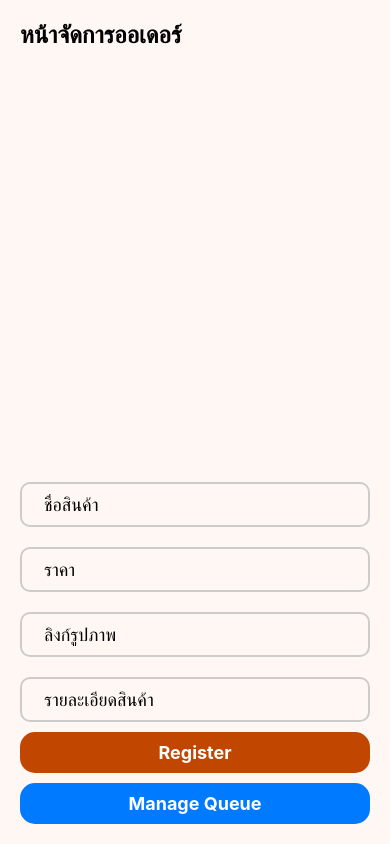
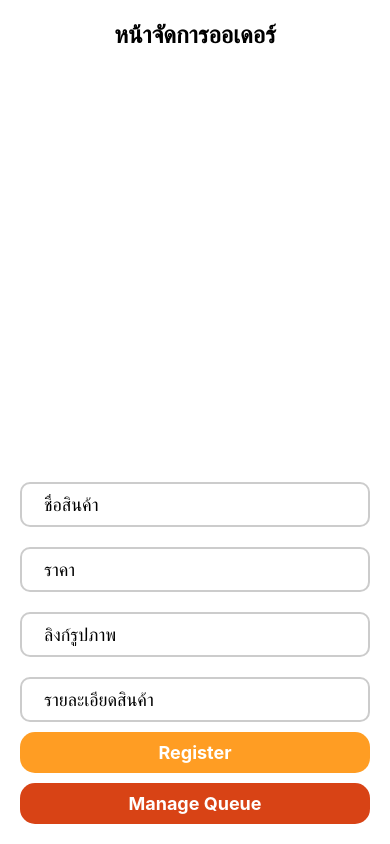
Before and after one commit to PondDoo/ProjectApp, a React Native app in the folder dbapp/: screen /Admin in a window 390 px wide. Built offline with nearby package versions, Linux system fonts and the light colour scheme; no server answers.

Commit message:
admin style + Home alert toast

```diff
--- a/dbapp/src/screen/AdminScreen.js
+++ b/dbapp/src/screen/AdminScreen.js
@@ -1,30 +1,31 @@
-import React, { useEffect, useState } from 'react';
-import { View, Text, StyleSheet, Alert, FlatList } from 'react-native';
-import { fetchOrders, addmarket } from '../services/api';
+import React, { useState, useEffect } from "react";
+import { View, Text, StyleSheet, Alert, FlatList } from "react-native";
+import { fetchOrders, addmarket } from "../services/api";
 import CustomButton from "../component/custombutton";
-import SearchBox from '../component/SearchBox';
-import { useNavigation } from '@react-navigation/native';
+import SearchBox from "../component/SearchBox";
+import { useNavigation } from "@react-navigation/native";
+import Feather from "@expo/vector-icons/Feather";
 
 const AdminScreen = () => {
   const navigation = useNavigation();
   const [orders, setOrders] = useState([]);
-  const [item_name, setItem_name] = useState('');
-  const [price, setPrice] = useState('');
-  const [image_url, setImage_url] = useState('');
-  const [item_detail, setItem_detail] = useState('');
+  const [item_name, setItem_name] = useState("");
+  const [price, setPrice] = useState("");
+  const [image_url, setImage_url] = useState("");
+  const [item_detail, setItem_detail] = useState("");
 
-  // ดึงข้อมูลคำสั่งซื้อจาก API
+  // Load orders
   const loadOrders = async () => {
     try {
       const fetchedOrders = await fetchOrders();
       if (fetchedOrders) {
         setOrders(fetchedOrders);
       } else {
-        Alert.alert('No Orders', 'No orders found');
+        Alert.alert("No Orders", "No orders found");
       }
     } catch (error) {
-      console.error('Error fetching orders:', error);
-      Alert.alert('Error', 'There was an issue fetching the orders');
+      console.error("Error fetching orders:", error);
+      Alert.alert("Error", "There was an issue fetching the orders");
     }
   };
 
@@ -66,10 +67,10 @@ const AdminScreen = () => {
       <SearchBox placeholder={"ลิงก์รูปภาพ"} value={image_url} onChangeText={setImage_url} />
       <SearchBox placeholder={"รายละเอียดสินค้า"} value={item_detail} onChangeText={setItem_detail} />
 
-      <CustomButton title={"Register"} backgroundColor={"#C14600"} onPress={addtomarket} />
+      <CustomButton title={"Register"} backgroundColor={"#FF9D23"} onPress={addtomarket} />
 
-      {/* ปุ่มไปหน้าจัดการคิว */}
-      <CustomButton title={"Manage Queue"} backgroundColor={"#007AFF"} onPress={() => navigation.navigate('ManageQueue')} />
+      {/* Manage Queue Button */}
+      <CustomButton title={"Manage Queue"} backgroundColor={"#d84315"} onPress={() => navigation.navigate("ManageQueue")} />
     </View>
   );
 };
@@ -78,25 +79,28 @@ const styles = StyleSheet.create({
   container: {
     flex: 1,
     padding: 20,
-    backgroundColor: '#FFF7F3',
+    backgroundColor: "white",
   },
   title: {
     fontSize: 24,
-    fontWeight: 'bold',
+    fontWeight: "bold",
     marginBottom: 20,
+    textAlign: "center",
+    // color: "#FF9D23",
   },
   orderItem: {
     marginBottom: 20,
     padding: 15,
-    backgroundColor: '#f9f9f9',
-    borderRadius: 5,
+    backgroundColor: "#f9f9f9",
+    borderRadius: 10,
     borderWidth: 1,
-    borderColor: '#ccc',
+    // borderColor: "#FF9D23",
   },
   orderTitle: {
     fontSize: 18,
-    fontWeight: 'bold',
+    fontWeight: "bold",
     marginBottom: 5,
+    // color: "#FF9D23",
   },
   listContainer: {
     paddingBottom: 20,
--- a/dbapp/src/screen/HomeScreen.js
+++ b/dbapp/src/screen/HomeScreen.js
@@ -5,6 +5,7 @@ import CustomButton from "../component/custombutton";
 import AsyncStorage from "@react-native-async-storage/async-storage";
 import { useFocusEffect } from "@react-navigation/native";
 import Feather from "@expo/vector-icons/Feather";
+import Toast from "react-native-toast-message";
 
 const HomeScreen = ({ navigation }) => {
   const [Password, setPassword] = useState("");
@@ -62,7 +63,16 @@ const HomeScreen = ({ navigation }) => {
     try {
       if (userId) {
         await addToCart(userId, productId, quantity);
-        //Alert.alert("Product added to cart");
+        // แสดงการแจ้งเตือน
+        Toast.show({
+          type: 'success',
+          position: 'bottom',
+          text1: 'สินค้าถูกเพิ่มในตะกร้าแล้ว!',
+          text2: 'คุณสามารถไปที่ตะกร้าเพื่อทำการชำระเงิน',
+          visibilityTime: 3000, // แสดงข้อความเป็นเวลา 3 วินาที
+          autoHide: true, // ซ่อนอัตโนมัติ
+          bottomOffset: 50, // ระยะห่างจากขอบล่าง
+        });
       } else {
         Alert.alert("User not logged in");
       }
@@ -71,6 +81,10 @@ const HomeScreen = ({ navigation }) => {
       Alert.alert("Failed to add product to cart");
     }
   };
+
+
+
+
 
   // ฟังก์ชันสำหรับออกจากระบบ
   const handleLogout = async () => {
@@ -164,7 +178,9 @@ const HomeScreen = ({ navigation }) => {
       >
         <Text style={styles.checkoutText}>ตะกร้า</Text>
       </TouchableOpacity>
+      <Toast />
     </View>
+
   );
 };
 
```
